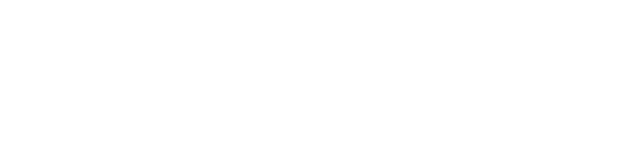
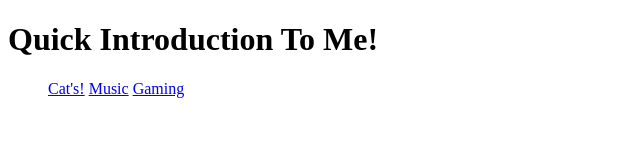
Before and after one commit to MatthewJbelcher7/portfolio-landing-page, a plain HTML site: page aboout-me.html in a window 1280 px wide. Shown: the whole page, without its empty margins (0-640 px from the left). Drawn offline with Linux system fonts and the light colour scheme.

Commit message:
add three more HTML files linked from about me

```diff
--- a/aboout-me.html
+++ b/aboout-me.html
@@ -7,6 +7,13 @@
   <title>About Me</title>
 </head>
 <body>
+  <h1>Quick Introduction To Me!</h1>
+  <ul>
+    <a href="cats.html">Cat's!</a>
+    <a href="music.html">Music</a>
+    <a href="gaming.html">Gaming</a>
+  </ul>
+
 
 </body>
 </html>
```
Also changed, not shown: index.html (+1 -0 lines), cats.html (added), gaming.html (added), music.html (added).
